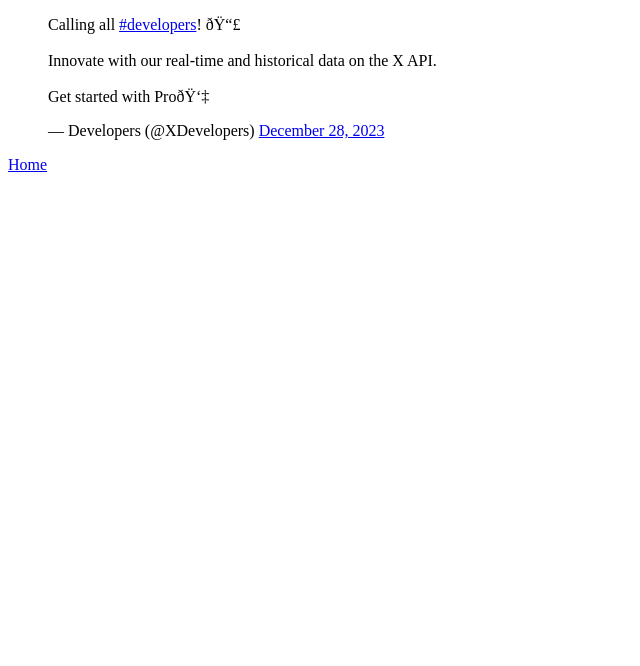
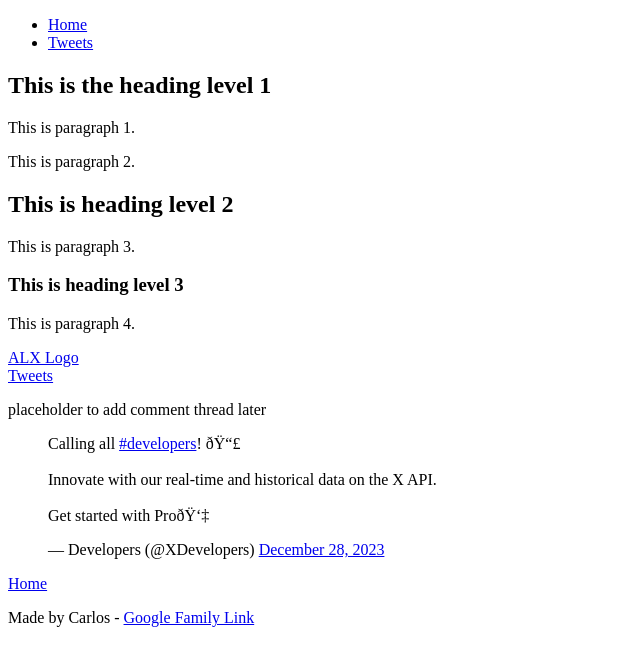
Before and after one commit to dicarlos-maker/My_First_Portfolio, a plain HTML site: page html_basic/tweets.html in a window 1280 px wide. Shown: the whole page, without its empty margins (0-640 px from the left). Drawn offline with Linux system fonts and the light colour scheme.

Commit message:
webpages updated with header main and footer sections

```diff
--- a/html_basic/tweets.html
+++ b/html_basic/tweets.html
@@ -6,6 +6,34 @@
 </head>
 
 <body>
+    <header>
+        <nav>
+          <ul>
+            <li><a href="index.html">Home</a></li>
+            <li><a href="tweets.html">Tweets</a></li>
+            </ul>
+        </nav>
+      </header>
+      <main>
+        <article>
+          <h1>This is the heading level 1</h1>
+          <p>This is paragraph 1.</p>
+          <p>This is paragraph 2.</p>
+
+          <h2>This is heading level 2</h2>
+          <p>This is paragraph 3.</p>
+
+          <h3>This is heading level 3</h3>
+          <p>This is paragraph 4.</p>
+
+          <a href="https://i.ibb.co/gTDZZT8/ALX-Logo-07.png">ALX Logo</a>
+          <br>
+          <a href="tweets.html">Tweets</a>
+        </article>
+        <aside>
+          <p>placeholder to add comment thread later</p>
+        </aside>
+      </main>
     <blockquote class="twitter-tweet">
         <p lang="en" dir="ltr">Calling all <a
                 href="https://twitter.com/hashtag/developers?src=hash&amp;ref_src=twsrc%5Etfw">#developers</a>!
@@ -16,5 +44,7 @@
     <script async src="https://platform.twitter.com/widgets.js" charset="utf-8"></script>
     <a href="index.html">Home</a>
 </body>
-
+<footer>
+    <p>Made by Carlos - <a href="https://familylink.google.com" target="_blank">Google Family Link</a></p>
+  </footer>
 </html>
```
Also changed, not shown: html_basic/base_index.html (+11 -1 lines), html_basic/index.html (+26 -4 lines).
